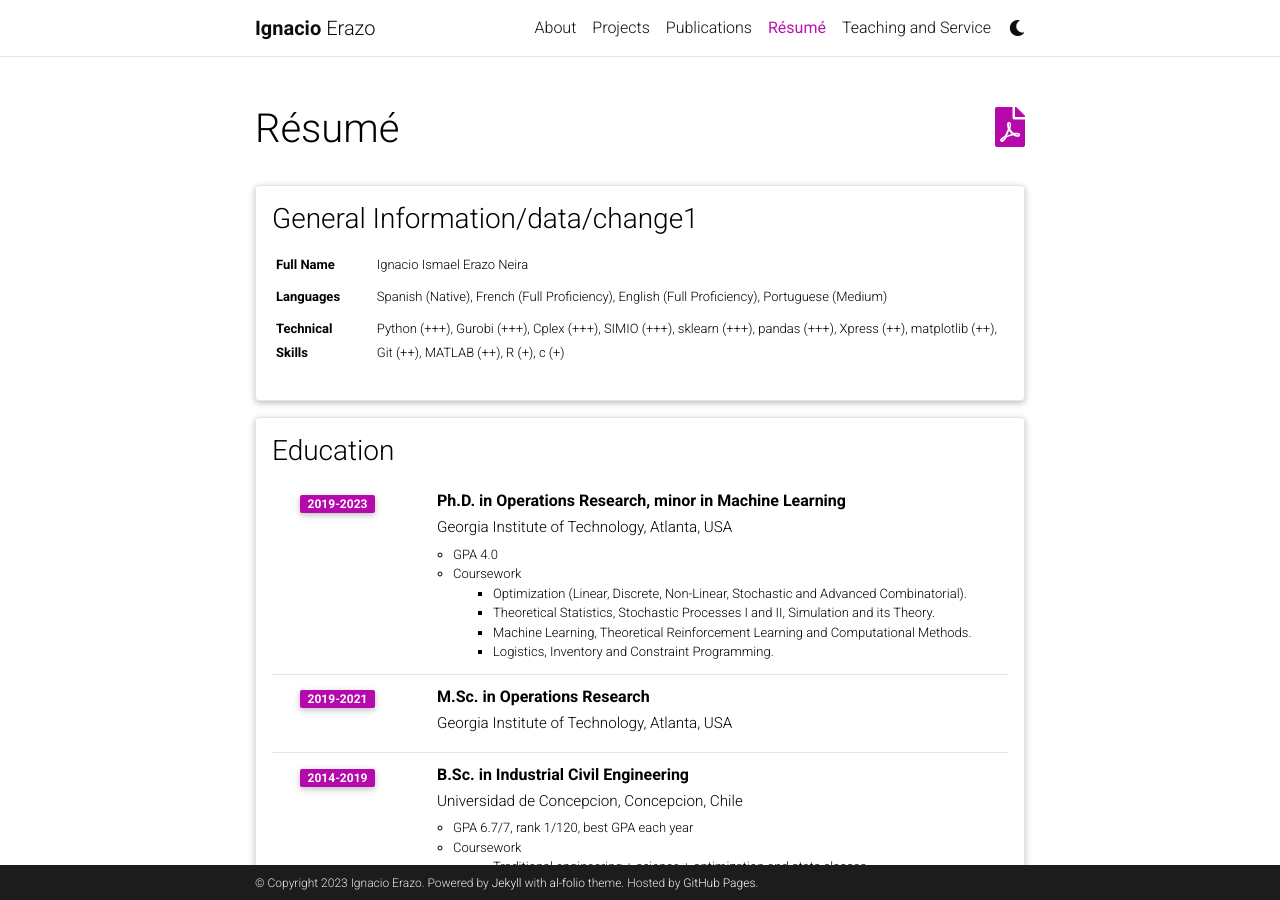
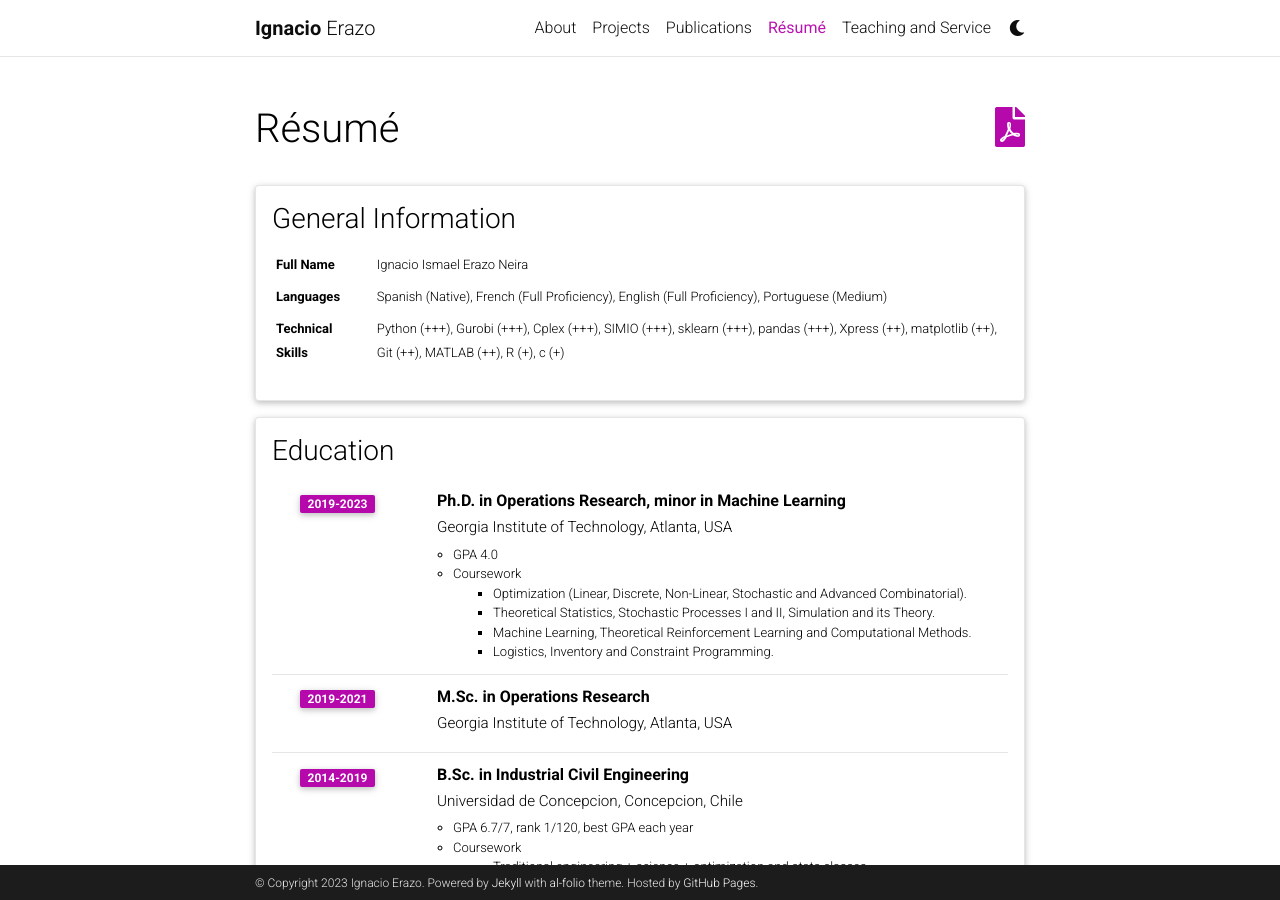
Before and after one commit to ierazo/ierazo.github.io, a Jekyll site: the page built from _pages/resume.md, in a window 1280 px wide and 900 px high. Built offline with Jekyll 4.4.1, drawn with Linux system fonts in a browser that asks for light colours; comment, search, counter and statistics services are not loaded; a style sheet for code colours, icons or effects is not loaded.

Commit message:
revert to original

```diff
--- a/_data/cv.yml
+++ b/_data/cv.yml
@@ -1,4 +1,4 @@
-- title: General Information/data/change1
+- title: General Information
   type: map
   contents:
     - name: Full Name
```
